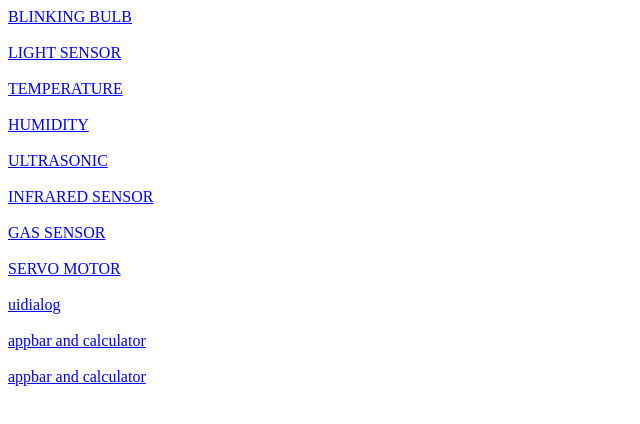
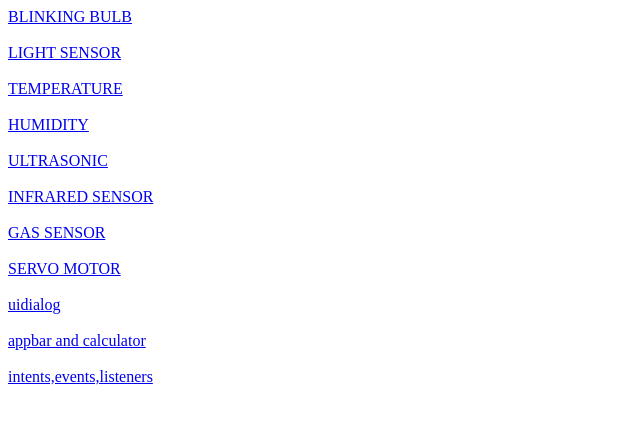
Before and after one commit to tempest190/es, a plain HTML site: page index.html in a window 1280 px wide. Shown: the full height of the page, 0-640 px from the left. Drawn offline with Linux system fonts and the light colour scheme.

Commit message:
Update index.html

```diff
--- a/index.html
+++ b/index.html
@@ -37,7 +37,7 @@
     <a href="appbar.txt">appbar and calculator</a>
      <br>
     <br>
-    <a href="events.txt">appbar and calculator</a>
+    <a href="events.txt">intents,events,listeners</a>
 
 
 
```
